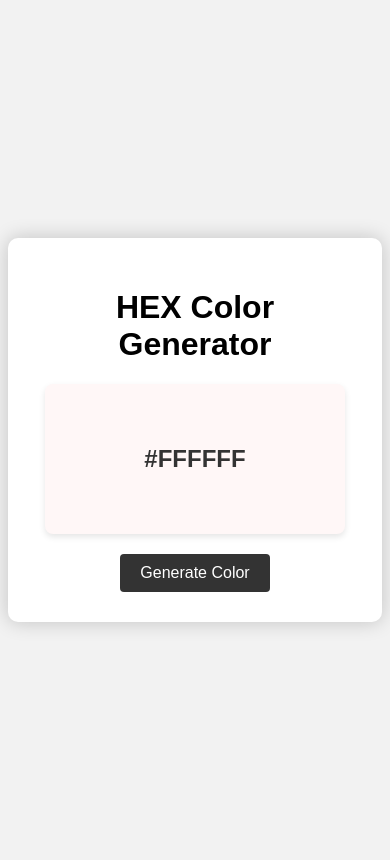
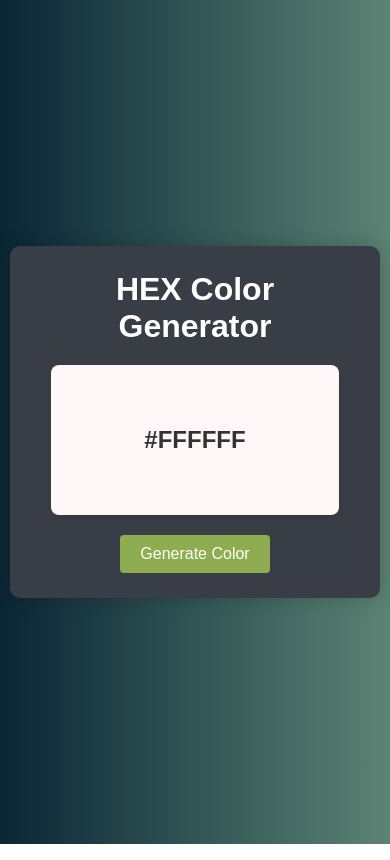
Before and after one commit to Linen220/JavaScript-Adventures, a plain HTML site: page HEX-Color-Generator/index.html in a window 390 px wide. Drawn offline with Linux system fonts and the light colour scheme.

Commit message:
UPDATE: style.css

```diff
--- a/HEX-Color-Generator/style.css
+++ b/HEX-Color-Generator/style.css
@@ -1,18 +1,27 @@
+* {
+    padding: 0;
+    margin: 0;
+}
+
 body {
     display: flex;
     justify-content: center;
     align-items: center;
-    background-color: #f2f2f2;
+    background: linear-gradient(to right, #092635, #5C8374);
     font-family: Arial, Helvetica, sans-serif;
     min-height: 100vh;
 }
 
 .container {
     text-align: center;
-    background-color: #fff;
+    background-color: #393e46;
     padding: 30px;
     box-shadow: 0px 0px 20px rgba(0, 0, 0, .2);
     border-radius: 10px;
+}
+
+.title {
+    color: white;
 }
 
 .color-box {
@@ -34,7 +43,7 @@ body {
 }
 
 button {
-    background-color: #333;
+    background-color: #8EAC50;
     color: #ffffff;
     border: none;
     border-radius: 4px;
@@ -45,5 +54,17 @@ button {
 }
 
 button:hover {
-    background-color: #555;
+    background-color: #5272F2;
 }
+
+@media ( max-width: 425px ) {
+    .container {
+        width: 90%;
+        margin: 10px;
+        padding: 25px;
+    }
+
+    .color-box {
+        width: 90%;
+    }
+}
```
